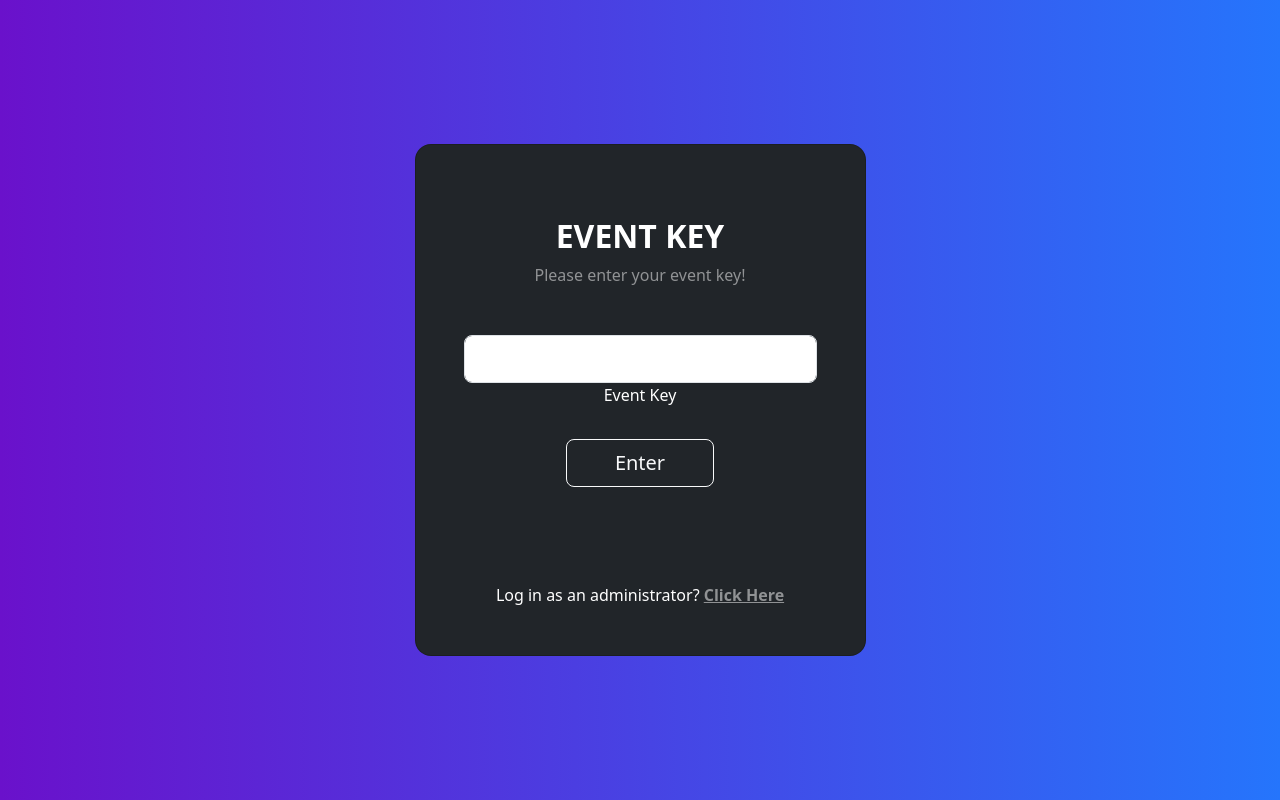
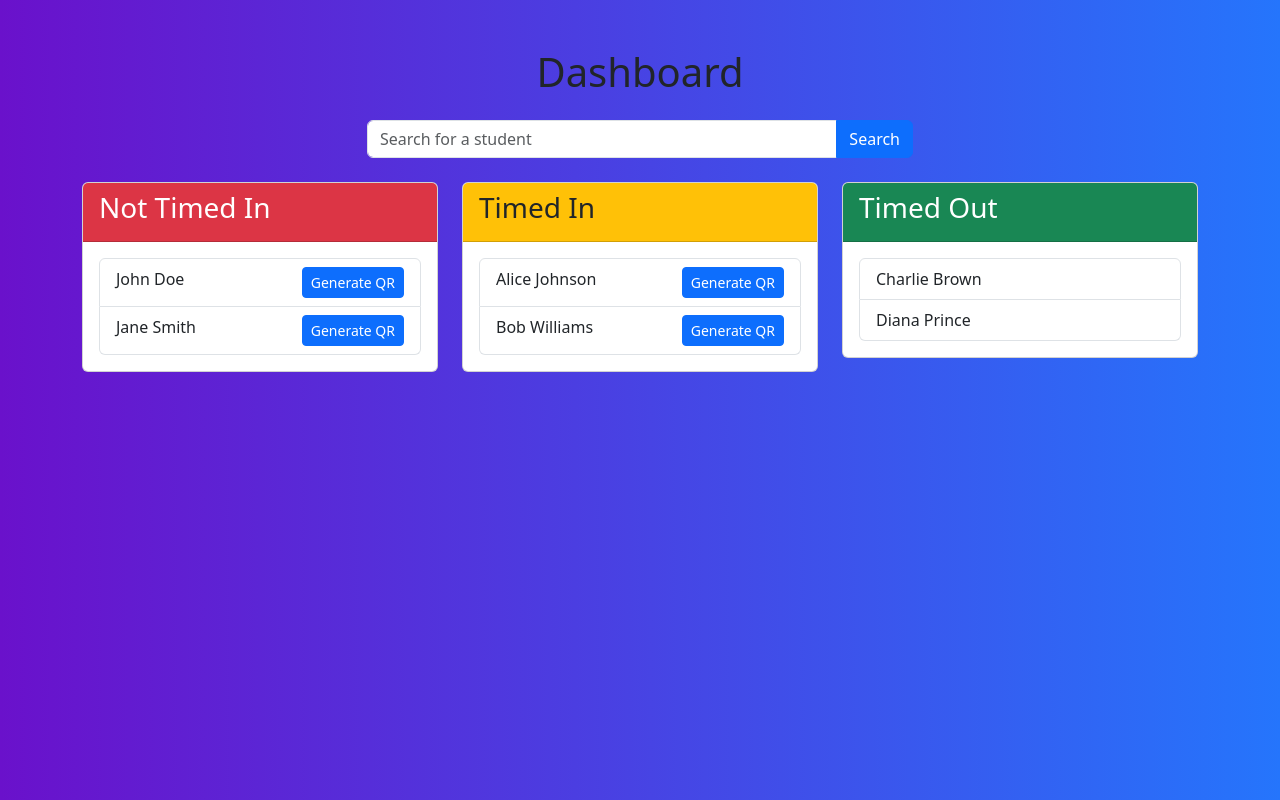
Before and after one commit to p3n74/irs, a PHP site: page /admin/index.html in a window 1280 px wide. Run offline with PHP 8.4, Linux system fonts and the light colour scheme.

Commit message:
Add a lot of changes

```diff
--- /dev/null
+++ b/admin/index.html
@@ -0,0 +1,93 @@
+<!DOCTYPE html>
+<html lang="en">
+
+<head>
+    <meta charset="UTF-8">
+    <meta name="viewport" content="width=device-width, initial-scale=1.0">
+    <title>Dashboard</title>
+    <link href="https://cdnjs.cloudflare.com/ajax/libs/bootstrap/5.3.0/css/bootstrap.min.css" rel="stylesheet">
+    <link href="../style.css" rel="stylesheet">
+</head>
+
+<body>
+    <section class="vh-100 gradient-custom">
+        <div class="container py-5 h-100">
+            <h1 class="text-center mb-4">Dashboard</h1>
+
+            <div class="row mb-4">
+                <div class="col-md-6 offset-md-3">
+                    <form action="#" method="GET">
+                        <div class="input-group">
+                            <input type="text" class="form-control" placeholder="Search for a student" name="search">
+                            <button class="btn btn-primary" type="submit">Search</button>
+                        </div>
+                    </form>
+                </div>
+            </div>
+
+            <div class="row">
+                <div class="col-md-4">
+                    <div class="card">
+                        <div class="card-header bg-danger text-white">
+                            <h3 class="card-title">Not Timed In</h3>
+                        </div>
+                        <div class="card-body" style="padding-bottom: auto;">
+                            <ul class="list-group">
+                                <li class="list-group-item">
+                                    John Doe
+                                    <a href="#" class="btn btn-sm btn-primary float-end">Generate QR</a>
+                                </li>
+                                <li class="list-group-item">
+                                    Jane Smith
+                                    <a href="#" class="btn btn-sm btn-primary float-end">Generate QR</a>
+                                </li>
+                                <!-- Add more static entries as needed -->
+                            </ul>
+                        </div>
+                    </div>
+                </div>
+                <div class="col-md-4">
+                    <div class="card">
+                        <div class="card-header bg-warning">
+                            <h3 class="card-title">Timed In</h3>
+                        </div>
+                        <div class="card-body">
+                            <ul class="list-group">
+                                <li class="list-group-item">
+                                    Alice Johnson
+                                    <a href="#" class="btn btn-sm btn-primary float-end">Generate QR</a>
+                                </li>
+                                <li class="list-group-item">
+                                    Bob Williams
+                                    <a href="#" class="btn btn-sm btn-primary float-end">Generate QR</a>
+                                </li>
+                                <!-- Add more static entries as needed -->
+                            </ul>
+                        </div>
+                    </div>
+                </div>
+                <div class="col-md-4">
+                    <div class="card">
+                        <div class="card-header bg-success text-white">
+                            <h3 class="card-title">Timed Out</h3>
+                        </div>
+                        <div class="card-body">
+                            <ul class="list-group">
+                                <li class="list-group-item">
+                                    Charlie Brown
+                                </li>
+                                <li class="list-group-item">
+                                    Diana Prince
+                                </li>
+                                <!-- Add more static entries as needed -->
+                            </ul>
+                        </div>
+                    </div>
+                </div>
+            </div>
+        </div>
+    </section>
+    <script src="https://cdnjs.cloudflare.com/ajax/libs/bootstrap/5.3.0/js/bootstrap.bundle.min.js"></script>
+</body>
+
+</html>
--- a/index.html
+++ b/index.html
@@ -18,16 +18,18 @@
                         <div class="card-body p-5 text-center">
                             <div class="mb-md-5 mt-md-4 pb-5">
                                 <h2 class="fw-bold mb-2 text-uppercase">Event Key</h2>
-                                <p class="text-white-50 mb-5">Please enter your event key!</p>
+                                <p class="text-white-50 mb-5">Please enter your event key.</p>
                                 <div data-mdb-input-init class="form-outline form-white mb-4">
                                     <input type="text" id="eventKey" class="form-control form-control-lg" />
                                     <label class="form-label" for="eventKey">Event Key</label>
                                 </div>
                                 <button data-mdb-button-init data-mdb-ripple-init
-                                    class="btn btn-outline-light btn-lg px-5" type="submit">Enter</button>
+                                    class="btn btn-outline-light btn-lg px-5" type="submit"
+                                    onclick="location.href='./user'">Enter</button>
                             </div>
                             <div>
-                                <p class="mb-0">Log in as an administrator? <a href="admin.html" class="text-white-50 fw-bold">Click Here</a>
+                                <p class="mb-0">Log in as an administrator? <a href="login.html"
+                                        class="text-white-50 fw-bold">Click Here</a>
                                 </p>
                             </div>
                         </div>
--- a/style.css
+++ b/style.css
@@ -7,4 +7,4 @@
 
     /* W3C, IE 10+/ Edge, Firefox 16+, Chrome 26+, Opera 12+, Safari 7+ */
     background: linear-gradient(to right, rgba(106, 17, 203, 1), rgba(37, 117, 252, 1))
-    }
+}
```
Also changed, not shown: login.html (renamed from admin.html, +5 -3 lines), user/index.html (added, +77 -0 lines).
